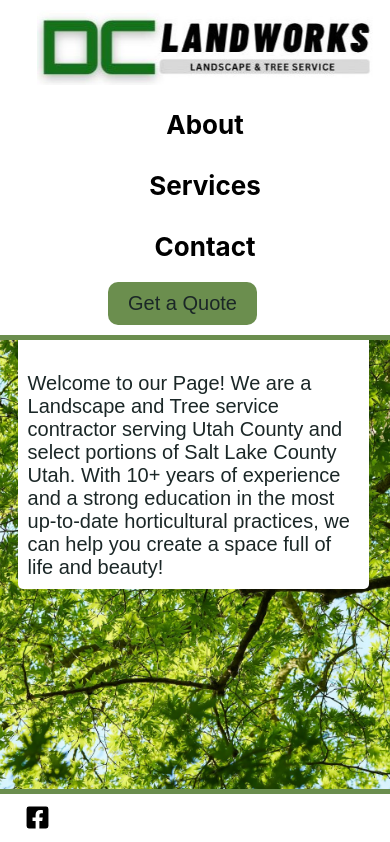
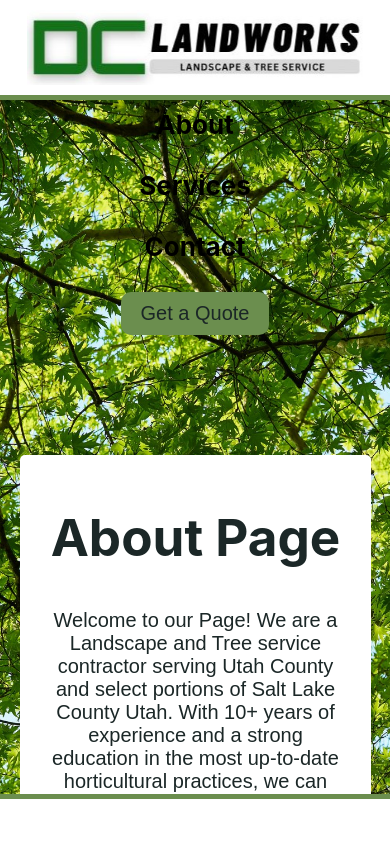
Before and after one commit to JacobFoote01/DC_Landworks, a React (Vite) app: page /About in a window 390 px wide. Shown: the top 842 px of the page. Built offline with nearby package versions, Linux system fonts and the light colour scheme.

Commit message:
made a few style changes

```diff
--- a/src/About.jsx
+++ b/src/About.jsx
@@ -3,10 +3,12 @@ import './Pages.css';
 
 const About = () => {
     return (
-        <div className="About">
-            <h1 className="aboutTitle">About Page</h1>
-            <div className="aboutContent">
-                Welcome to our Page! We are a Landscape and Tree service contractor serving Utah County and select portions of Salt Lake County Utah. With 10+ years of experience and a strong education in the most up-to-date horticultural practices, we can help you create a space full of life and beauty!
+        <div className="aboutContainer">
+            <div className="About">
+                <h1 className="aboutTitle">About Page</h1>
+                <div className="aboutContent">
+                    Welcome to our Page! We are a Landscape and Tree service contractor serving Utah County and select portions of Salt Lake County Utah. With 10+ years of experience and a strong education in the most up-to-date horticultural practices, we can help you create a space full of life and beauty!
+                </div>
             </div>
         </div>
     )
--- a/src/App.jsx
+++ b/src/App.jsx
@@ -6,17 +6,20 @@ import Services from "./Services"
 import Contact from "./Contact"
 import Footer from "./Footer";
 import { Route, Routes } from "react-router-dom";
+import './index.css'
 
 const App = () => {
     return (
         <div>
             <Navbar />
+            <div className="main-content">
                 <Routes>
                     <Route path="/" element={<Home />} />
                     <Route path="/About" element={<About />} />
                     <Route path="/Services" element={<Services />} />
                     <Route path="/Contact" element={<Contact />} />
                 </Routes>
+            </div>
             <Footer />
         </div>
     );
--- a/src/Navbar.css
+++ b/src/Navbar.css
@@ -10,6 +10,8 @@
     background-color: #ffffff;
     border-bottom: 5px solid #6b8e4e;
     padding: 0 20px;
+    box-shadow: 0px 4px 10px rgba(0, 0, 0, 0.1);
+    height: 100px;
 }
 
 .logo img {
@@ -24,7 +26,7 @@
 .links a {
     text-decoration: none;
     font-size: 26px;
-    padding: 10px 50px;
+    padding: 10px 20px;
     color: #000;
     font-weight: bold;
 }
@@ -48,7 +50,6 @@ button:hover {
     background-color: #1f7713;
 }
 
-/* Responsive Styles */
 @media (max-width: 768px) {
     .navbar {
         flex-direction: column;
@@ -61,11 +62,14 @@ button:hover {
         align-items: center;
         gap: 10px;
         width: 100%;
-        padding: 10px 0;
-        background-color: #ffffff; /* Confirm visibility */
+        padding: 10px;
     }
 
     .logo img {
         height: 75px;
     }
+
+    .quote {
+        margin: 10px 0;
+    }
 }
--- a/src/Pages.css
+++ b/src/Pages.css
@@ -5,14 +5,25 @@
     width: 90vw;
     height: fit-content;
     border-radius: 5px;
-    margin: 5%;
+}
+
+.aboutContainer {
+    display: flex;
+    justify-content: center;
+    align-items: center;
+    min-height: 100vh;
+    width: 100%;
+    padding: 20px;
 }
 
 .About {
     background-color: #ffffff;
     width: 90vw;
+    max-width: 600px;
+    padding: 20px;
     border-radius: 5px;
-    margin: 5%;
+    box-shadow: 0 4px 8px rgba(0, 0, 0, 0.1);
+    text-align: center;
 }
 
 .aboutTitle {
@@ -32,7 +43,6 @@
     display: flex;
     justify-content: center;
     border-radius: 5px;
-    margin: 5%;
 }
 
 .pageContainer {
@@ -113,18 +123,21 @@ textarea {
     margin: 5px 0;
 }
 
-@media () {
+@media (max-width: 768px) {
     .Contact {
-        flex-direction: row;
+        /* flex-direction: row; */
         justify-content: space-between;
+        align-items: center;
+        padding: 20px;
     }
 
     .contactForm {
-        width: 60%;
+        width: 100%;
     }
 
     .contactInfo {
-        width: 35%;
-        text-align: left;
+        width: 100%;
+        text-align: center;
+        margin-top: 20px;
     }
 }
--- a/src/index.css
+++ b/src/index.css
@@ -1,7 +1,12 @@
+*,
+*::before,
+*::after {
+  box-sizing: border-box;
+}
+
 body {
   margin: 0;
   display: flex;
-  place-items: center;
   min-width: 320px;
   min-height: 100vh;
   background-image: url("/background%20photo.jpg");
@@ -10,6 +15,17 @@ body {
   background-size: cover;
   font-family: Inter, system-ui, Avenir, Helvetica, Arial, sans-serif;
   color: #1b2727;
+  padding-top: 120px;
+  overflow-y: auto;
+  overflow-x: hidden;
+}
+
+.main-content {
+  padding-top: 120px;
+  padding-bottom: 60px;
+  overflow-y: auto;
+  width: 100%;
+  flex: 1;
 }
 
 h1 {
@@ -51,6 +67,7 @@ button {
     color: #1b2727;
     background-color: #ffffff;
   }
+
   a:hover {
     color: #6b8e4e;
   }
```
Lines whose indentation alone changed are shown as unchanged.
